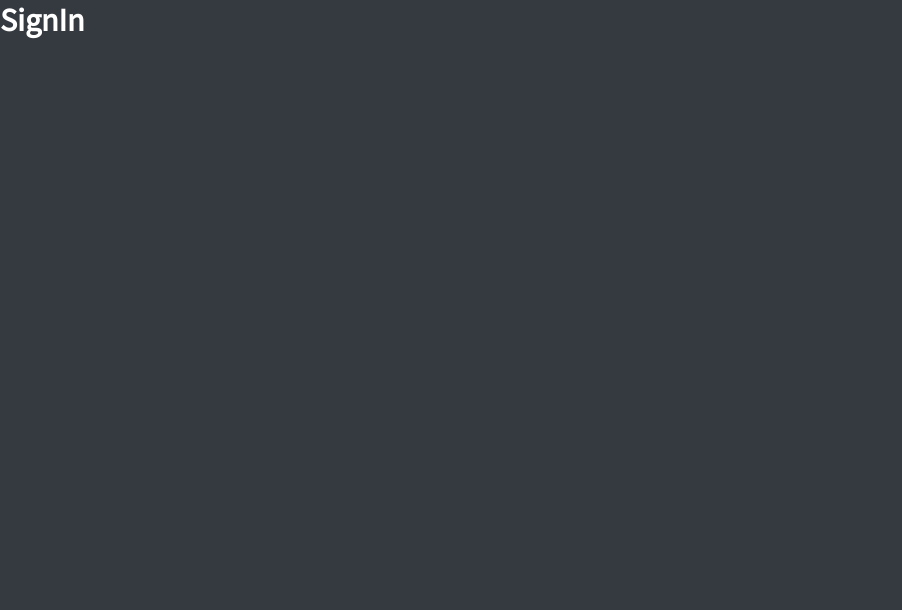
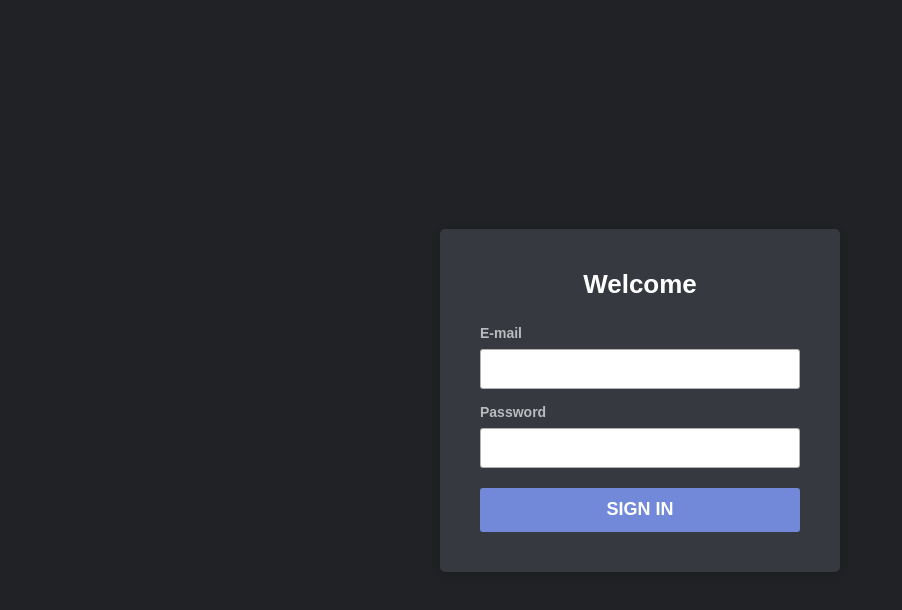
Before and after one commit to diegomais/ontime, a React (Create React App) app in the folder web/: page / in a window 1280 px wide. Shown: the top 610 px of the page, without its empty margins (0-902 px from the left). Built offline with nearby package versions, Linux system fonts and the light colour scheme; the HTML template or start-up script is replaced by a standard one.

Commit message:
[feat](web) Add Sign In page UI
Changes to be committed:
	modified:   src/pages/SignIn/index.js
	new file:   src/pages/SignIn/styles.js
	new file:   src/styles/components/Button.js

```diff
--- a/web/src/pages/SignIn/index.js
+++ b/web/src/pages/SignIn/index.js
@@ -1,11 +1,24 @@
 import React from 'react';
 
-// import { Container } from './styles';
+import Button from '~/styles/components/Button';
+import { Container, SignForm } from './styles';
 
 export default function SignIn() {
   return (
-    <div>
-      <h1>SignIn</h1>
-    </div>
+    <Container>
+      <SignForm onSubmit={() => {}}>
+        <h1>Welcome</h1>
+
+        <span>E-mail</span>
+        <input type="email" name="email" />
+
+        <span>Password</span>
+        <input type="password" name="password" />
+
+        <Button type="submit" size="big">
+          Sign In
+        </Button>
+      </SignForm>
+    </Container>
   );
 }
--- /dev/null
+++ b/web/src/pages/SignIn/styles.js
@@ -0,0 +1,56 @@
+import styled from 'styled-components';
+
+export const Container = styled.div`
+  background: #202225;
+  height: 100%;
+  display: flex;
+  flex: 1;
+  align-items: center;
+  justify-content: center;
+`;
+
+export const SignForm = styled.form`
+  background: #36393f;
+  border-radius: 5px;
+  box-shadow: 0 2px 10px 0 rgba(0, 0, 0, 0.2);
+  padding: 40px;
+  width: 400px;
+  display: flex;
+  flex-direction: column;
+  align-items: stretch;
+
+  h1 {
+    font-size: 26px;
+    font-weight: 700;
+    text-align: center;
+    margin: 0 0 10px;
+  }
+
+  span {
+    color: #b9bbbe;
+    font-size: 14px;
+    line-height: 16px;
+    font-weight: 600;
+    margin-top: 15px;
+  }
+
+  input {
+    height: 40px;
+    padding: 10px;
+    border-radius: 3px;
+    border: 1px solid rgba(0, 0, 0, 0.3);
+    background-color: 1px solid rgba(0, 0, 0, 0.1);
+    color: #666;
+    margin-top: 8px;
+    font-size: 16px;
+    transition: border 0.15s ease;
+
+    &:focus {
+      border-color: #7289da;
+    }
+  }
+
+  button {
+    margin-top: 20px;
+  }
+`;
--- /dev/null
+++ b/web/src/styles/components/Button.js
@@ -0,0 +1,68 @@
+import styled, { css } from 'styled-components';
+
+const sizes = {
+  small: css`
+    height: 28px;
+    font-size: 12px;
+  `,
+  default: css`
+    height: 36px;
+    font-size: 14px;
+  `,
+  big: css`
+    height: 44px;
+    font-size: 18px;
+  `,
+};
+
+const colors = {
+  default: css`
+    background: #7289da;
+
+    &:hover {
+      background: #5f73bc;
+    }
+  `,
+  danger: css`
+    background: #e04848;
+
+    &:hover {
+      background: #a43d3d;
+    }
+  `,
+  gray: css`
+    background: #b9bbbe;
+    color: #666;
+
+    &:hover {
+      background: #999;
+    }
+  `,
+};
+
+const Button = styled.button.attrs({ type: 'button' })`
+  border-radius: 3px;
+  transition: background-color 0.15s ease;
+  background: #7289da;
+  border: 0;
+  color: #fff;
+  font-size: 12px;
+  padding: 0 10px;
+  text-transform: uppercase;
+  font-weight: 700;
+
+  ${(props) => sizes[props.size || 'default']};
+  ${(props) => colors[props.color || 'default']};
+  ${(props) =>
+    props.filled === false &&
+    css`
+      background: none;
+
+      &:hover {
+        background: none;
+        opacity: 0.6;
+      }
+    `};
+`;
+
+export default Button;
```
